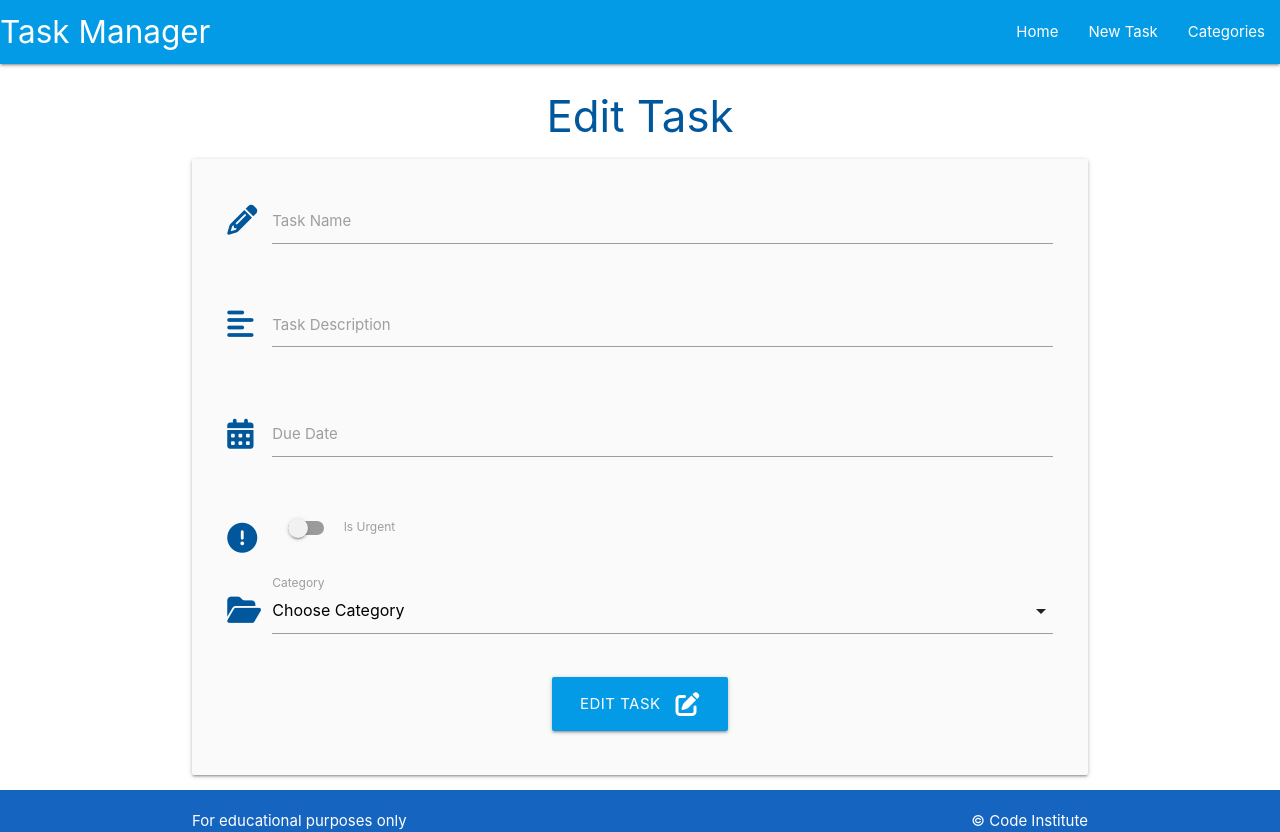
After one commit to brodsa/ci-taks-manager, a Flask app: template task/templates/edit_task.html in a window 1280 px wide. The commit adds this page. Run offline with Flask 3, Linux system fonts and the light colour scheme; the template is opened without the code that fills it, so the values that code supplies are empty; some libraries are stand-ins or nearby versions.

```diff
--- /dev/null
+++ b/task/templates/edit_task.html
@@ -0,0 +1,82 @@
+{% extends "base.html" %}
+{% block content %}
+
+<h3 class="light-blue-text text-darken-4 center-align">Edit Task</h3>
+
+<div class="row card-panel grey lighten-5">
+    <form class="col s12" method="POST" action="{{ url_for('edit_task', task_id=task.id) }}">
+        <!-- task name -->
+        <div class="row">
+            <div class="input-field col s12">
+                <i class="fas fa-pencil-alt prefix light-blue-text text-darken-4"></i>
+                <input id="task_name" name="task_name" value="{{ task.task_name }}" minlength="5" maxlength="50"
+                    type="text" class="validate" required>
+                <label for="task_name">Task Name</label>
+            </div>
+        </div>
+        <!-- task description -->
+        <div class="row">
+            <div class="input-field col s12">
+                <i class="fas fa-align-left prefix light-blue-text text-darken-4"></i>
+                <textarea id="task_description" name="task_description" minlength="5" maxlength="200" type="text"
+                    class="materialize-textarea validate" required>
+                    {{- task.task_description -}}
+                </textarea>
+                <label for="task_description">Task Description</label>
+            </div>
+        </div>
+        <!-- due date -->
+        <div class="row">
+            <div class="input-field col s12">
+                <i class="fas fa-calendar-alt prefix light-blue-text text-darken-4"></i>
+                <input id="due_dat" name="due_dat" type="text" value="{{ task.due_dat.strftime('%d %B, %Y') }}"
+                    class="datepicker validate" required>
+                <label for="due_dat">Due Date</label>
+            </div>
+        </div>
+        <!-- is urgent -->
+        <div class="row">
+            <div class="input-field col s12">
+                <div class="switch">
+                    <i class="fas fa-exclamation-circle prefix light-blue-text text-darken-4"></i>
+                    <label for="is_urgent">
+                        {% if task.is_urgent == True %}
+                            <input id="is_urgent" name="is_urgent" type="checkbox" checked>
+                        {% else %}
+                            <input id="is_urgent" name="is_urgent" type="checkbox">
+                        {% endif %}
+                        <span class="lever"></span>
+                        Is Urgent
+                    </label>
+                </div>
+            </div>
+        </div>
+        <!-- category id -->
+        <div class="row">
+            <div class="input-field col s12">
+                <i class="fas fa-folder-open prefix light-blue-text text-darken-4"></i>
+                <select id="category_id" name="category_id" class="validate" required>
+                    <option value="" disabled>Choose Category</option>
+                    {% for category in categories %}
+                        {% if category == task.category %}
+                            <option value="{{ category.id }}" selected>{{ category.category_name }}</option>
+                        {% else %}
+                            <option value="{{ category.id }}">{{ category.category_name }}</option>
+                        {% endif %}
+                    {% endfor %}
+                </select>
+                <label for="category_id">Category</label>
+            </div>
+        </div>
+        <!-- submit button -->
+        <div class="row">
+            <div class="col s12 center-align">
+                <button type="submit" class="btn-large light-blue darken-1">
+                    Edit Task <i class="fas fa-edit right"></i>
+                </button>
+            </div>
+        </div>
+    </form>
+</div>
+
+{% endblock %}
--- a/task/templates/tasks.html
+++ b/task/templates/tasks.html
@@ -12,7 +12,7 @@
 </div>
 
 <ul class="collapsible">
-    {% for task in tasks|sort(attribute="due_date") %}
+    {% for task in tasks|sort(attribute="due_dat") %}
     <li>
         <div class="collapsible-header white-text light-blue darken-4">
             <i class="fas fa-caret-down"></i>
@@ -24,6 +24,10 @@
         <div class="collapsible-body">
             <strong>{{ task.category }}</strong>
             <p>{{ task.task_description }}</p>
+            <p>
+                <a href="{{ url_for('edit_task', task_id=task.id) }}" class="btn green accent-4">Edit</a>
+                <a href="{{ url_for('delete_task', task_id=task.id) }}" class="btn red">Delete</a>
+            </p>
         </div>
     </li>
     {% endfor %}
```
Also changed, not shown: task/routes.py (+23 -0 lines).
